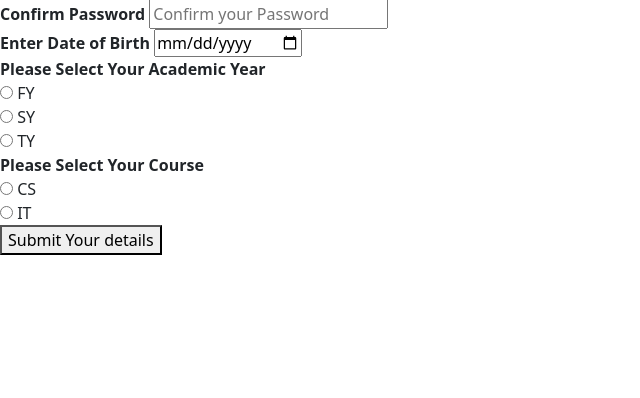
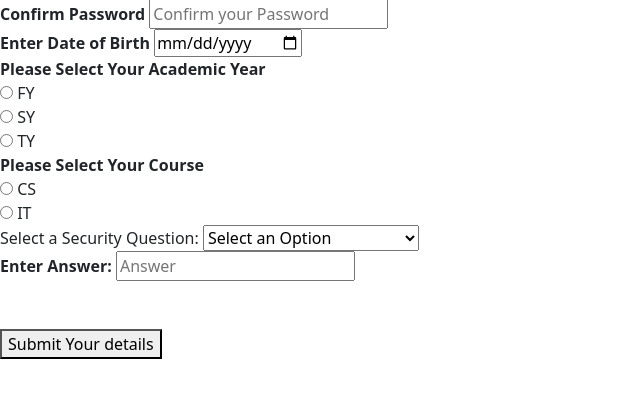
Before and after one commit to ElroyCrasto/StudentForum, a Python web app: template Website/templates/SignUpPage.html in a window 1280 px wide. Shown: the part 225-623 px from the top of the page, without its empty margins (0-640 px from the left). Run offline with Jinja, Linux system fonts and the light colour scheme; the template is opened without the code that fills it, so the values that code supplies are empty.

Commit message:
Completed SignUp

```diff
--- a/Website/static/Javascript/SignUpPage.js
+++ b/Website/static/Javascript/SignUpPage.js
@@ -8,63 +8,65 @@ var AlphaNumeric = /^[A-Za-z0-9]+$/;
 var Space = " ";
 
 function SignUpFormValidation() {
-
+    //This Function Validates the Form and Sends Data to their respective Api's
     var UserNameCheck = UserNameValidation();
     var FirstName = document.getElementById('firstname'); //Firstname validation starts here
     var FirstNameCheck = CheckValidation(FirstName);                           //Firstname validation ends her
     var LastName = document.getElementById('lastname');  //Lastname validation starts here
     var LastNameCheck = CheckValidation(LastName);                           //Lastname validation ends here
     var PassWordCheck = PassWordValidation();
+    var SecurityQuestions = SecurityQuestion();
+    var SecurityAnswers = SecurityAnswer();
 
-    if (UserNameCheck && FirstNameCheck && LastNameCheck && PassWordCheck) {
+    if (UserNameCheck && FirstNameCheck && LastNameCheck && PassWordCheck && SecurityAnswers && SecurityQuestions) {
         console.log("Validation Successfull");
-
         SendData();
     }
 
 }
 
-function CheckValidation(VariableName){
+function CheckValidation(VariableName) {
+    //This Function Validates the Firstname and the Lastname
     if (VariableName.value == "") {
-        ErrorDisplay((VariableName.attributes['name'].value)+ " Cannot be empty");
+        ErrorDisplay((VariableName.attributes['name'].value) + " Cannot be empty");
         return false;
     }
     else if (VariableName.value.match(SpecialCharacters)) {
-        ErrorDisplay((VariableName.attributes['name'].value)+ "cannot contain Special characters");
+        ErrorDisplay((VariableName.attributes['name'].value) + " cannot contain Special characters");
         return false;
     }
-    else if(VariableName.value.match(Numbers)) {
-        ErrorDisplay((VariableName.attributes['name'].value)+ "cannot contain numbers");
+    else if (VariableName.value.match(Numbers)) {
+        ErrorDisplay((VariableName.attributes['name'].value) + " cannot contain numbers");
         return false;
     }
-    else if(VariableName.value.match(CharactersAndNumbers)) {
-        ErrorDisplay((VariableName.attributes['name'].value)+ "cannot contain Numbers and Special Characters");
+    else if (VariableName.value.match(CharactersAndNumbers)) {
+        ErrorDisplay((VariableName.attributes['name'].value) + " cannot contain Numbers and Special Characters");
         return false;
     }
-    else if(!(VariableName.value.match(Alphabets))) {
-        ErrorDisplay("No Numbers or Special Characters Allowed with" +(VariableName.attributes['name'].value));
+    else if (!(VariableName.value.match(Alphabets))) {
+        ErrorDisplay("No Numbers or Special Characters Allowed with " + (VariableName.attributes['name'].value));
         return false;
     }
-    else if(VariableName.value.match(Space)) {
+    else if (VariableName.value.match(Space)) {
         ErrorDisplay("No white spaces allowed in between");
         return false;
     }
     else {
-        console.log("No errors in" +(VariableName.attributes['name'].value));
+        console.log("No errors in " + (VariableName.attributes['name'].value));
         return true;
     }
 }
 
-function UserNameValidation(){
-    // Username Validation Starts Here
+function UserNameValidation() {
+    // This Function Validates the UserName
     var UserName = document.getElementById('username').value;
     if (UserName == "") {
         ErrorDisplay("Username Cannot be Empty");
     }
-    else if(!(UserName.match(AlphaNumeric))){
+    else if (!(UserName.match(AlphaNumeric))) {
         ErrorDisplay("no Special characters allowed with username");
     }
-    else if(UserName.match(Space)) {
+    else if (UserName.match(Space)) {
         ErrorDisplay("No white spaces allowed in between");
         return false;
     }
@@ -74,39 +76,44 @@ function UserNameValidation(){
     }                                                             //Username Validation Completes Here
 }
 
-function PassWordValidation(){
-    var PassWord = document.getElementById('password').value; //Password validation starts here
+function PassWordValidation() { // Password validation starts here
+    var PassWord = document.getElementById('password').value;
     var ConfirmPassword = document.getElementById('confirm_password').value;
-    if (PassWord == "") { ErrorDisplay("please enter password");
-    return false;}
-    else if(PassWord.length < 5) { ErrorDisplay("password should atleast contain 5 characters");
-    return false;}
-    else if(ConfirmPassword != PassWord) {
+    if (PassWord == "") {
+        ErrorDisplay("please enter password");
+        return false;
+    }
+    else if (PassWord.length < 5) {
+        ErrorDisplay("password should atleast contain 5 characters");
+        return false;
+    }
+    else if (ConfirmPassword != PassWord) {
         alert("Passwords doesnt match")
     }
-    else { console.log("no errors in password");
-    return true;}              //Password validation ends here
+    else {
+        console.log("no errors in password");
+        return true;
+    } // Password validation ends here
+}
+
+function SecurityAnswer() { // This Function Validates the Security Answers
+    var answers = document.getElementById('answer').value.trim();
+    if (answers == "") { ErrorDisplay("Answer cannot be Empty"); return false; }
+    else { console.log("no errors in answers"); return true; }
+}
+
+function SecurityQuestion() { // This Function Checks if any Question is Selected or Not
+    var question = document.getElementById('questions').value;
+    if (question == "none") { ErrorDisplay("Please select a Question"); return false; }
+    else { console.log("no errors in security question"); return true; }
 }
 
 function ErrorDisplay(msg) {
-    //document.getElementById('error').innerHTML=msg;
     console.log(msg);
 }
 
-var ToSend={
-    Username : "yash12345",
-    FirstName: "faisal",
-    LastName : "khan",
-    DOB      : "2004-12-28",
-    Password : "faisal123",
-    Year     : "SY",
-    Course   : "CS",
-    SecurityQuestion: "Question",
-    SecurityAnswer: "Helllo"
-}
-var JsonString = JSON.stringify(ToSend);
-
 function SendData() {
+    // This Function Sends the Data to their Respective
     var _UserName = document.getElementById('username').value;
     var _FirstName = document.getElementById('firstname').value;
     var _LastName = document.getElementById('lastname').value;
@@ -114,8 +121,8 @@ function SendData() {
     var _PassWord = document.getElementById('password').value;
     var _Year = YearRadioValue();
     var _Course = CourseRadioValue();
-    var _SecurityQuestion = "Question";
-    var _SecurityAnswer = "Answer";
+    var _SecurityQuestion = document.getElementById('questions').value;
+    var _SecurityAnswer = document.getElementById('answer').value;
 
     function YearRadioValue() {
         var _Fy = document.getElementById('YearFy');
@@ -138,48 +145,48 @@ function SendData() {
         if (_CS.checked) {
             return "CS"
         }
-        else if (_IT.checked)  {
+        else if (_IT.checked) {
             return "IT"
         }
     }
 
     payload = {
-        Username : _UserName,
+        Username: _UserName,
         FirstName: _FirstName,
-        LastName : _LastName,
-        DOB      : _Dob,
-        Password : _PassWord,
-        Year     : _Year,
-        Course   : _Course,
-        SecurityQuestion:_SecurityQuestion,
+        LastName: _LastName,
+        DOB: _Dob,
+        Password: _PassWord,
+        Year: _Year,
+        Course: _Course,
+        SecurityQuestion: _SecurityQuestion,
         SecurityAnswer: _SecurityAnswer
     }
 
     var OurRequest = new XMLHttpRequest();
-    OurRequest.open('POST','http://localhost:5000/api/SignUp',true)
+    OurRequest.open('POST', 'http://localhost:5000/api/SignUp', true)
     OurRequest.setRequestHeader("Content-Type", "application/json; charset=UTF-8")
-    OurRequest.onload = function() {
+    OurRequest.onload = function () {
         var Response = JSON.parse(this.responseText);
-        console.log(Response.Message);
+        console.log(Response.Msg);
         if (Response.Status == 1) {
             alert("User Registered Successfully")
         }
         else {
-            alert(Response.Message)
+            alert(Response.Msg)
         }
     }
-    OurRequest.send(JSON.stringify(payload));
+    OurRequest.send(JSON.stringify(payload)); // SendData() Function Ends Here
 }
 
-function CheckUserName() {
+function CheckUserName() { // This Function Checks If the username entered is available or not
     var OurUserName = new XMLHttpRequest();
     OurUserName.open('POST', 'http://localhost:5000/api/UsernameCheck', true);
     //OurUserName.setRequestHeader("Content-Type", "applicaton/json; charset=UTF-8");
     OurUserName.setRequestHeader("Content-Type", "application/json; charset=UTF-8")
-    OurUserName.onload = function() {
+    OurUserName.onload = function () {
         var Reply = JSON.parse(this.responseText);
         console.log(Reply);
-        console.log(Reply.Message);
+        console.log(Reply.Msg);
         if (Reply.Status == 0) {
             console.log("Username already taken ");
         }
@@ -187,5 +194,5 @@ function CheckUserName() {
             console.log("Username not taken");
         }
     }
-    OurUserName.send(JSON.stringify({Username: document.getElementById('username').value}));
+    OurUserName.send(JSON.stringify({ Username: document.getElementById('username').value }));
 }
--- a/Website/templates/SignUpPage.html
+++ b/Website/templates/SignUpPage.html
@@ -44,6 +44,20 @@ SignUp
         <input type="radio" id="IT" name="Course" value="SY" >
         <label for="IT">IT</label> <br>
 
+        <label for="cars">Select a Security Question:</label>
+
+        <select name="questions" id="questions">
+        <option value="none" selected disabled hidden>Select an Option</option>
+        <option value="Question">Question compulsory</option>
+        <option value="Question1">Question compulsory one</option>
+        </select><br>
+
+        <b>Enter Answer:</b>
+        <input type="text" id="answer" name="answer" placeholder="Answer" required><br>
+
+
+        <br><br>
+
         <button onclick="SignUpFormValidation()">Submit Your details</button>
 
         <div>
```
